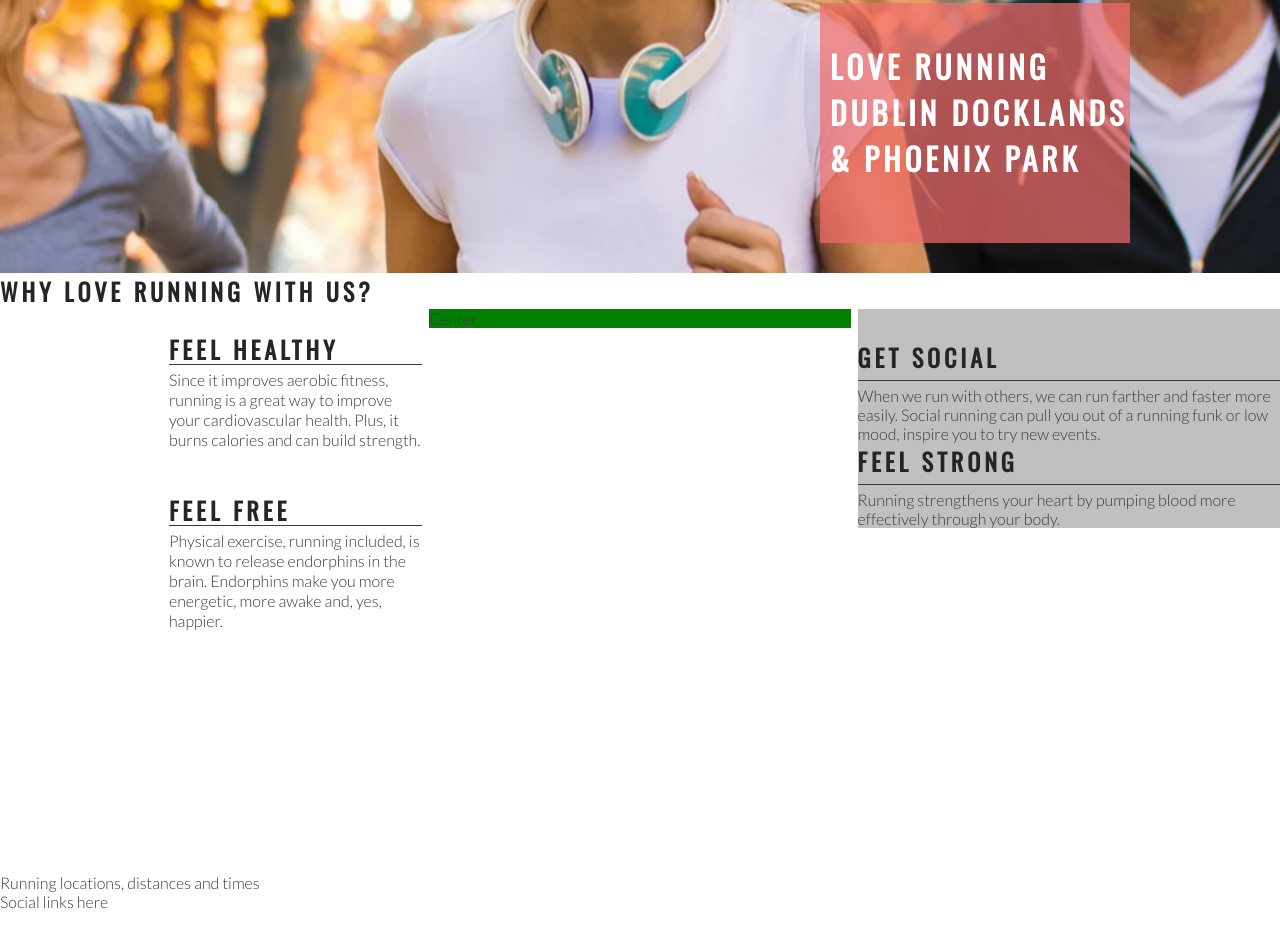
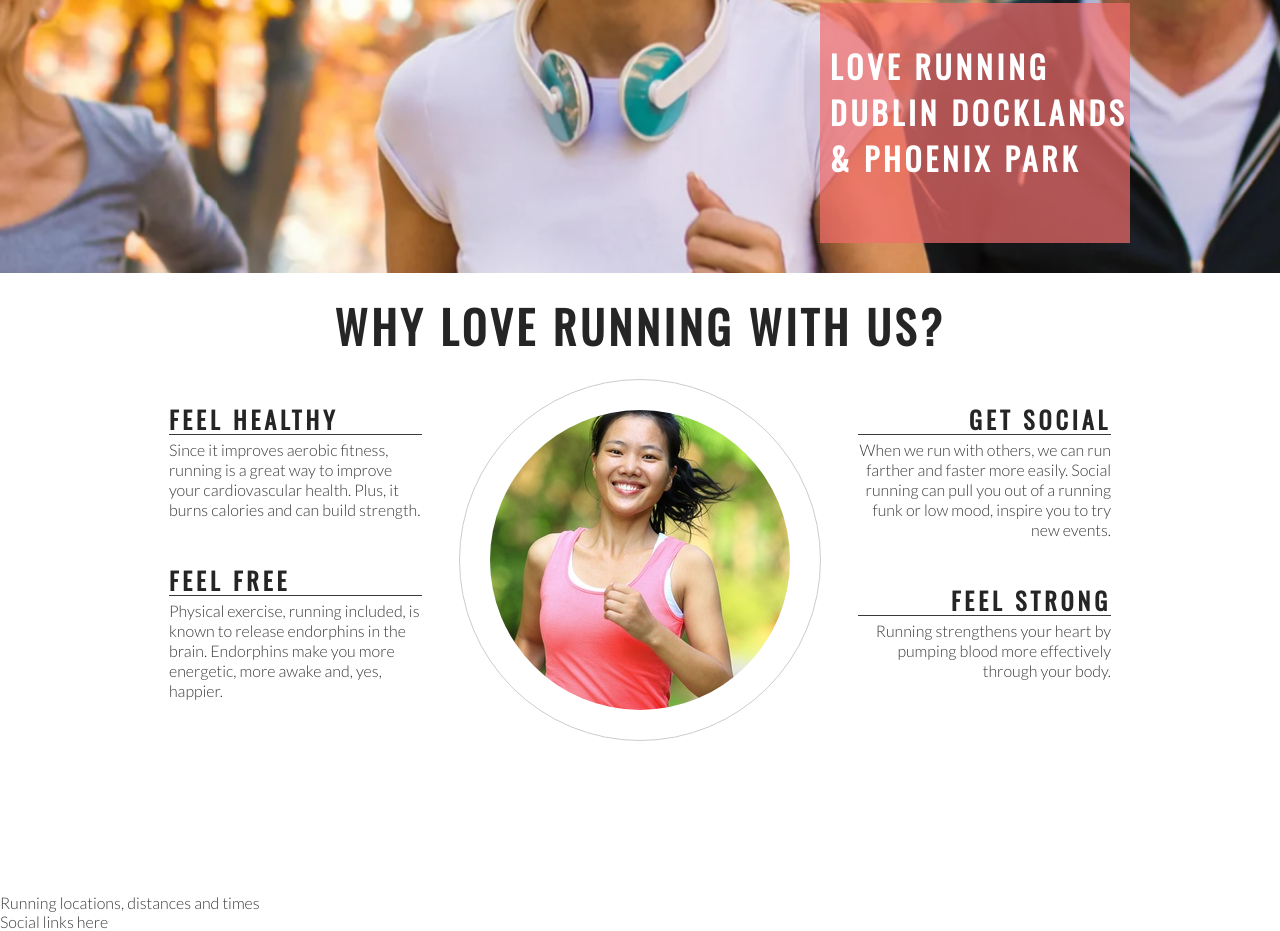
Before and after one commit to ellentreacy/love-running, a plain HTML site: page index.html in a window 1280 px wide. Shown: the part 402-1333 px from the top of the page. Drawn offline with nearby package versions, Linux system fonts and the light colour scheme.

Commit message:
add club ehtos image and style

```diff
--- a/assets/css/style.css
+++ b/assets/css/style.css
@@ -127,13 +127,11 @@ h1, h2 {
     padding-top: 30px;
     width: 33%;
     float:right;
-    background-color: silver;
 }
 
 #center-about{
     width: 33%;
     margin: 0 auto;
-    background-color: green;
 }
 
 hr {
@@ -148,3 +146,42 @@ hr {
     clear: both;
     margin-bottom: 50px;
 }
+
+.right-about-heading{
+    width: 60%;
+    float: left;
+    line-height: 20px;
+    clear: both;
+    margin-bottom: 50px;
+}
+
+.right-about-heading h2 {
+    text-align:right;
+}
+
+.right-about-heading p {
+    text-align: right;
+}
+
+#welcome {
+    text-align:center;
+    margin: 20px 0;
+    font-size:280%;
+}
+
+#circle-container{
+    width: 300px;
+    height: 300px;
+    padding: 30px;
+    border-style:  solid;
+    border-color: #ccc;
+    border-width: 1px;
+    border-radius: 50%;
+    margin: 0 auto;
+}
+
+#circle-cover-bg {
+    background: url('../images/ethos-center-image.jpeg') no-repeat center center;
+    height: 100%;
+    border-radius: 50%;
+}
--- a/index.html
+++ b/index.html
@@ -37,7 +37,7 @@
         </div>
     </section>
     <section id="club-ethos">
-        <h1>Why Love Running With Us?</h1>
+        <h2 id="welcome">Why Love Running With Us?</h2>
         <div id="left-about">
             <div class="left-about-heading">
                 <h2>Feel Healthy</h2>
@@ -62,8 +62,13 @@
                 <p>Running strengthens your heart by pumping blood more effectively through your body.</p>
             </div>
         </div>
+        <div id="center-about">
+            <div id="circle-container">
+                <div id="circle-cover-bg">
 
-        <div id="center-about">Center</div>
+                </div>
+            </div>
+        </div>
     </section>
     <section>
         Running locations, distances and times
```
Also changed, not shown: assets/images/ethos-center-image.jpeg (added).
